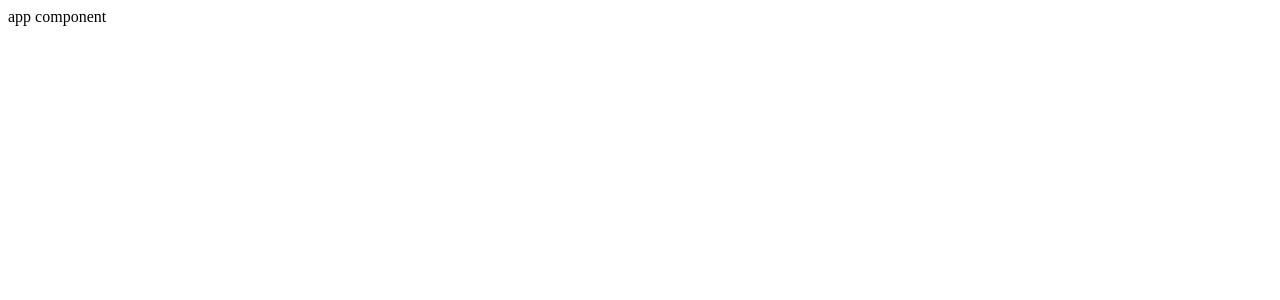
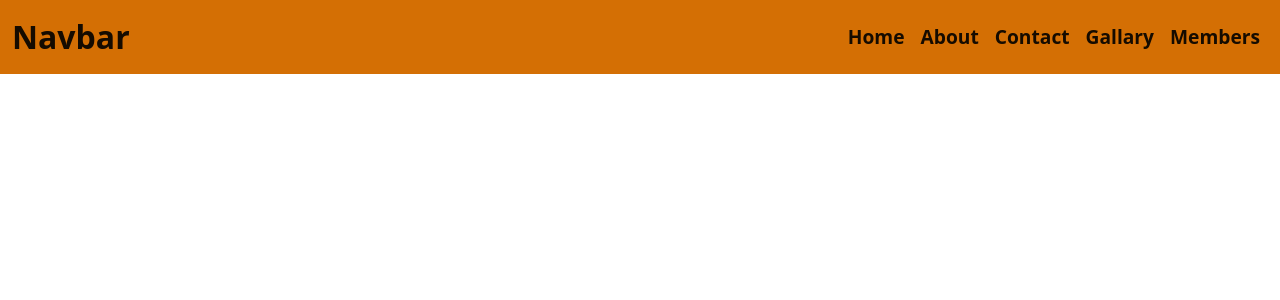
Before and after one commit to jaichaturvedi88/bpss, an Angular app: page / in a window 1280 px wide. Shown: the top 300 px of the page. Built offline with nearby package versions, Linux system fonts and the light colour scheme.

Commit message:
header complete

```diff
--- a/angular.json
+++ b/angular.json
@@ -30,9 +30,14 @@
               "src/assets"
             ],
             "styles": [
-              "src/styles.scss"
+              "src/styles.scss",
+              "node_modules/bootstrap/dist/css/bootstrap.css",
+              "node_modules/bootstrap-icons/font/bootstrap-icons.css"
             ],
-            "scripts": []
+            "scripts": [
+              "node_modules/jquery/dist/jquery.min.js",
+              "node_modules/bootstrap/dist/js/bootstrap.min.js"
+            ]
           },
           "configurations": {
             "production": {
--- a/package.json
+++ b/package.json
@@ -18,6 +18,9 @@
     "@angular/platform-browser": "^15.2.0",
     "@angular/platform-browser-dynamic": "^15.2.0",
     "@angular/router": "^15.2.0",
+    "bootstrap": "^5.2.3",
+    "bootstrap-icons": "^1.10.4",
+    "jquery": "^3.6.4",
     "rxjs": "~7.8.0",
     "tslib": "^2.3.0",
     "zone.js": "~0.12.0"
--- a/src/app/app.component.html
+++ b/src/app/app.component.html
@@ -1 +1 @@
-app component
+<app-header></app-header>
--- a/src/app/app.module.ts
+++ b/src/app/app.module.ts
@@ -3,10 +3,12 @@
 
 import { AppRoutingModule } from './app-routing.module';
 import { AppComponent } from './app.component';
+import { HeaderComponent } from './header/header.component';
 
 @NgModule({
   declarations: [
-    AppComponent
+    AppComponent,
+    HeaderComponent,
   ],
   imports: [
     BrowserModule,
--- /dev/null
+++ b/src/app/header/header.component.html
@@ -0,0 +1,27 @@
+<nav class="navbar navbar-expand-lg navbar-light  me-right">
+    <div class="container-fluid">
+      <a class="navbar-brand" href="#">Navbar</a>
+      <button class="navbar-toggler" type="button" data-bs-toggle="collapse" data-bs-target="#navbarSupportedContent" aria-controls="navbarSupportedContent" aria-expanded="false" aria-label="Toggle navigation">
+        <span class="navbar-toggler-icon"></span>
+      </button>
+      <div class="collapse navbar-collapse" id="navbarSupportedContent">
+        <ul class="navbar-nav ms-auto mb-2 mb-lg-0">
+          <li class="nav-item">
+            <a class="nav-link active" aria-current="page" href="#">Home</a>
+          </li>
+          <li class="nav-item">
+            <a class="nav-link active" aria-current="page" href="#">About</a>
+          </li>
+          <li class="nav-item">
+            <a class="nav-link active" aria-current="page" href="#">Contact</a>
+          </li>
+          <li class="nav-item">
+            <a class="nav-link active" aria-current="page" href="#">Gallary</a>
+          </li>
+          <li class="nav-item">
+            <a class="nav-link active" aria-current="page" href="#">Members</a>
+          </li>
+        </ul>
+      </div>
+    </div>
+  </nav>
--- /dev/null
+++ b/src/app/header/header.component.scss
@@ -0,0 +1,11 @@
+.navbar{
+    background: #d46f04;
+}
+.navbar .navbar-brand{
+     font-size: 2em;
+     font-weight: bold;
+}
+.nav-item .nav-link{
+    font-size:1.2em;
+    font-weight: bold;
+}
```
Also changed, not shown: src/app/header/header.component.ts (added, +10 -0 lines), 2 other files (tests, documents, lock files or other folders).
